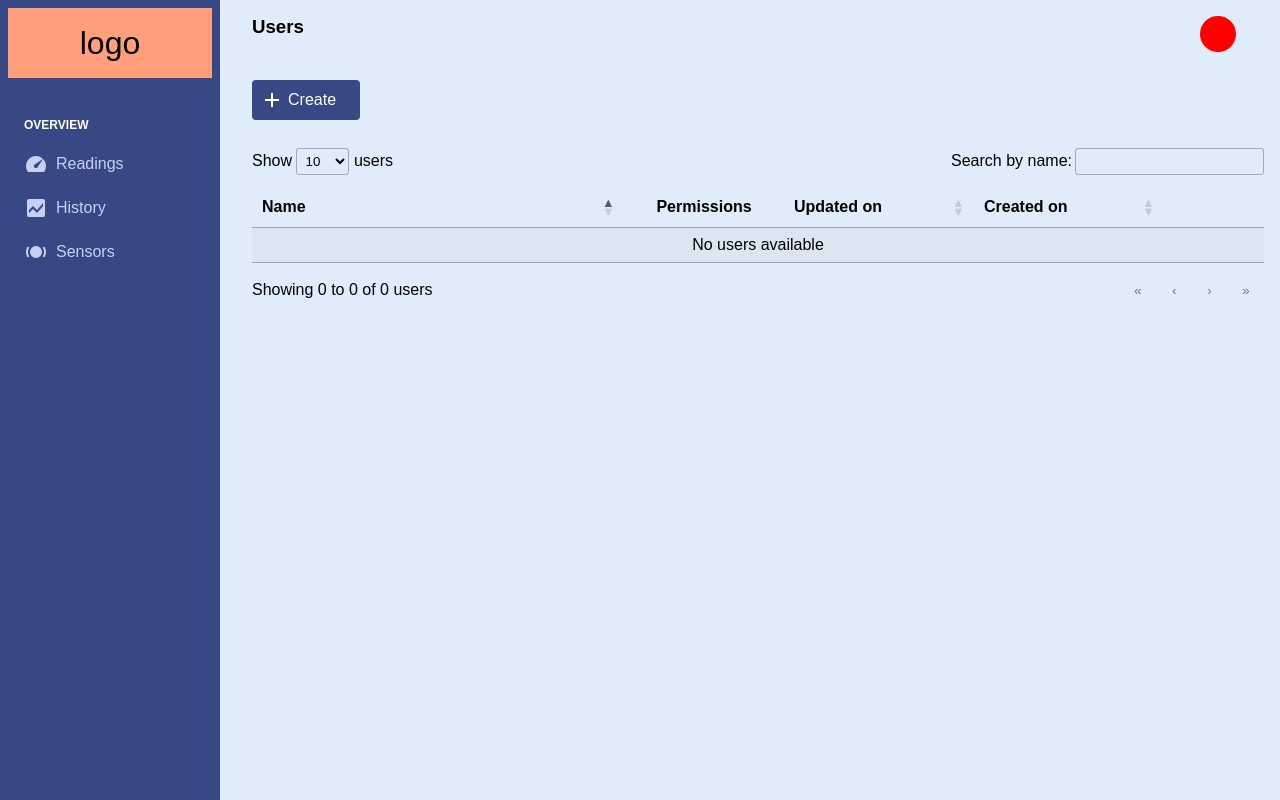
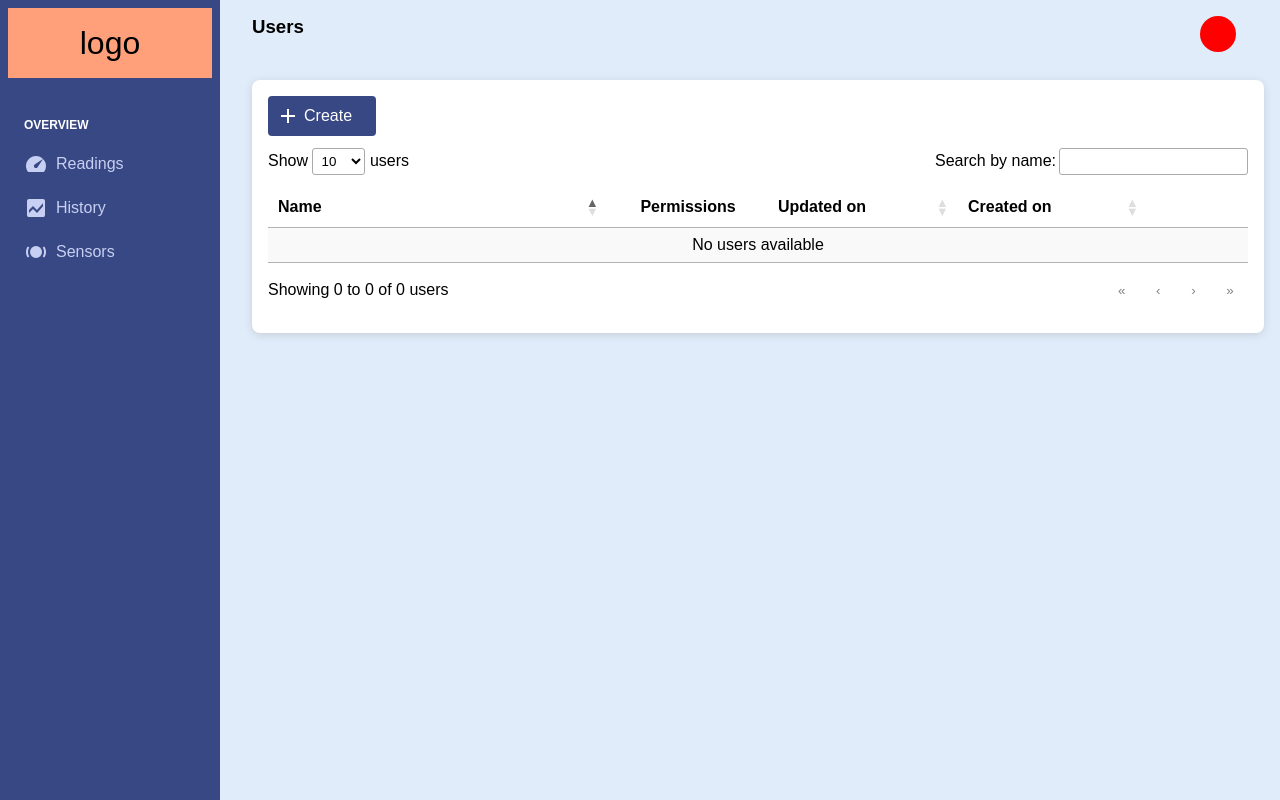
Before and after one commit to purewave0/FrostSense, a Flask app: template app/templates/main/sections/users.html in a window 1280 px wide. Run offline with Flask 3, Linux system fonts and the light colour scheme; the template is opened without the code that fills it, so the values that code supplies are empty; the visitor is signed in with stand-in values (Sample User, id 1); data comes from the database, SQL or seed files in the repository; parts of the project's set-up code (start-up, migrations or seed data) failed here and were passed over.

Commit message:
feat(main/users): update style

```diff
--- a/app/static/css/users.css
+++ b/app/static/css/users.css
@@ -6,6 +6,13 @@ body {
     display: flex;
     flex-direction: column;
     row-gap: 16px;
+}
+
+#content-wrapper {
+    background-color: var(--color-foreground);
+    box-shadow: rgba(99, 99, 99, 0.2) 0px 2px 8px 0px;
+    padding: 16px;
+    border-radius: 8px;
 }
 
 #top-actions {
@@ -74,6 +81,28 @@ body {
     text-align: center;
     user-select: none;
 }
+
+div.dt-container .dt-paging .dt-paging-button {
+    border-radius: 4px;
+    transition: background 0.075s ease;
+}
+
+div.dt-container .dt-paging .dt-paging-button:hover {
+    background: var(--color-hover);
+    color: black !important;
+    border-color: var(--color-hover);
+}
+
+div.dt-container .dt-paging .dt-paging-button.current,
+div.dt-container .dt-paging .dt-paging-button.current:hover {
+    background: var(--color-foreground);
+}
+
+div.dt-container .dt-paging .dt-paging-button:active {
+    box-shadow: none;
+}
+
+/* -- modals -- */
 
 #modal-create form,
 #modal-edit form {
--- a/app/templates/main/sections/users.html
+++ b/app/templates/main/sections/users.html
@@ -19,6 +19,7 @@
 {% block title %} Users {% endblock %}
 
 {% block content %}
+    <div id="content-wrapper">
         <div id="top-actions">
             <button id="top-action-create" class="top-action-button">
                 <svg
@@ -48,6 +49,7 @@
             <tbody>
             </tbody>
         </table>
+    </div>
 
     <!-- modals -->
 
```
Lines whose indentation alone changed are shown as unchanged.
